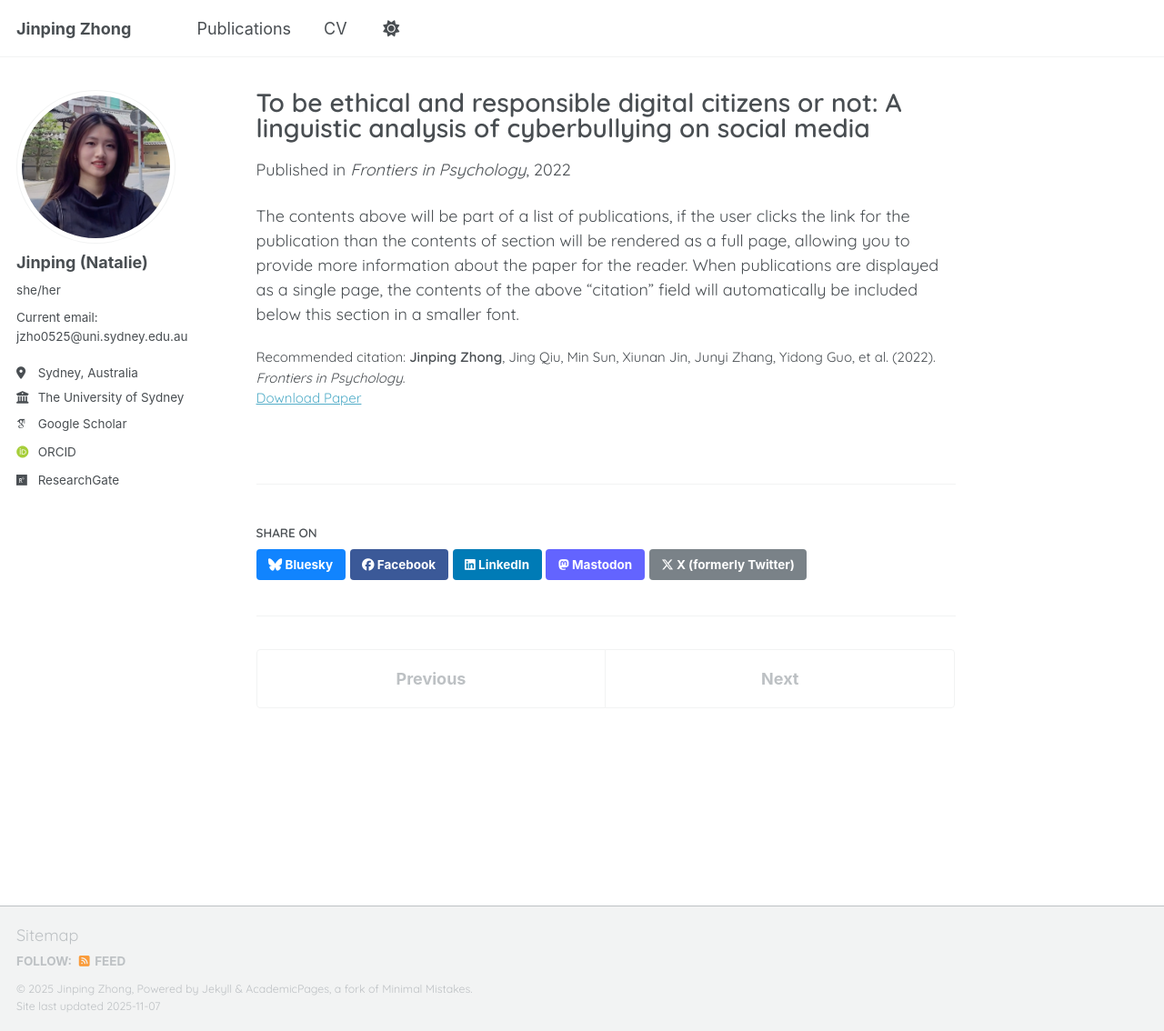
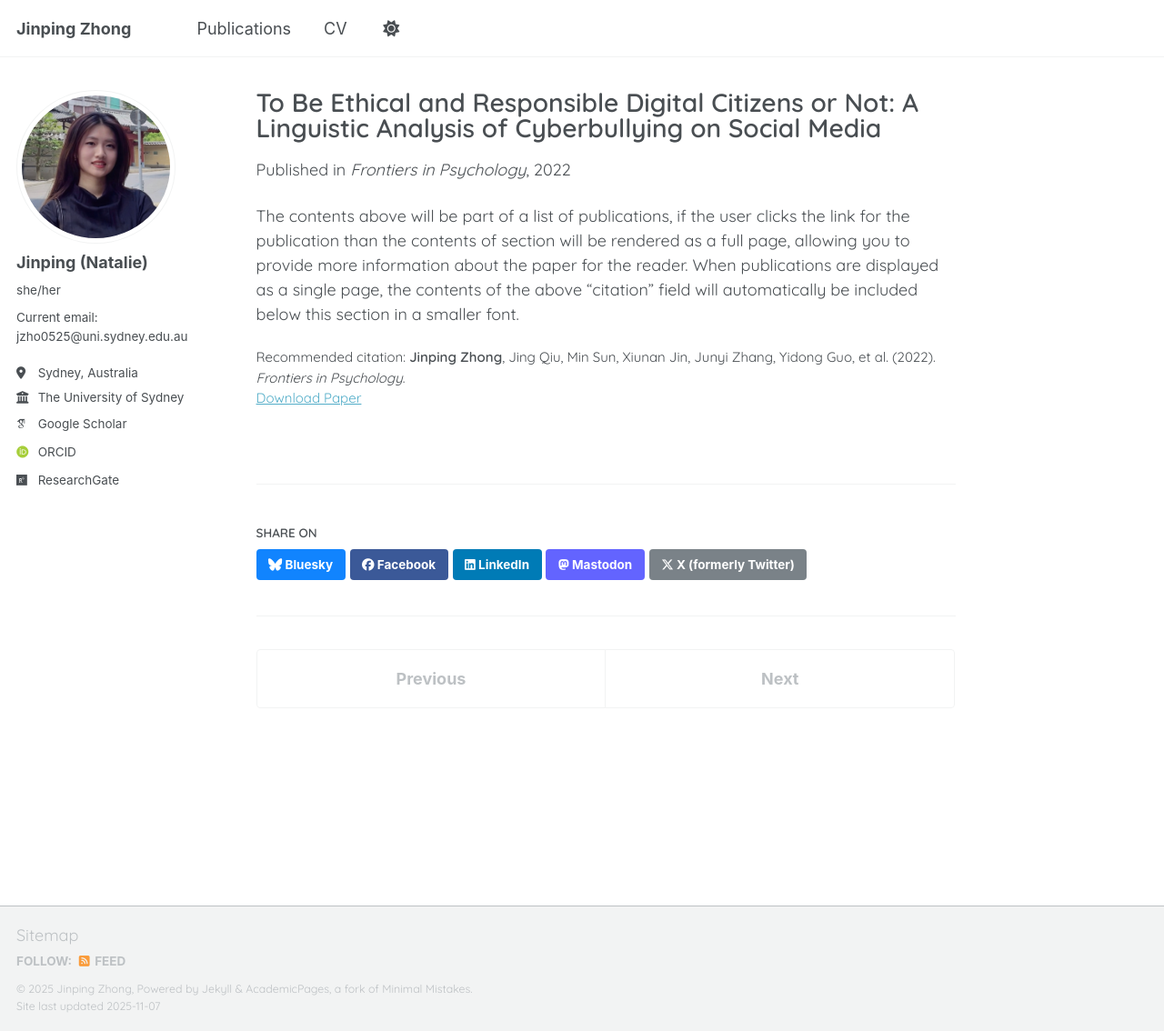
Before and after one commit to kimpink98/jp-zhong, a Jekyll site: the page built from _publications/2022-04-29-linguistic-analysis.md, in a window 1280 px wide and 1134 px high. Shown: the whole window at 91% size. Built offline with Jekyll 4.4.1, drawn with Linux system fonts in a browser that asks for light colours; some web fonts are replaced; a script that is not in the unit is left out.

```diff
--- a/_publications/2022-04-29-linguistic-analysis.md
+++ b/_publications/2022-04-29-linguistic-analysis.md
@@ -1,5 +1,5 @@
 ---
-title: "To be ethical and responsible digital citizens or not: A linguistic analysis of cyberbullying on social media"
+title: "To Be Ethical and Responsible Digital Citizens or Not: A Linguistic Analysis of Cyberbullying on Social Media"
 collection: publications
 category: manuscripts
 permalink: /publication/2009-10-01-paper-title-number-1
```
